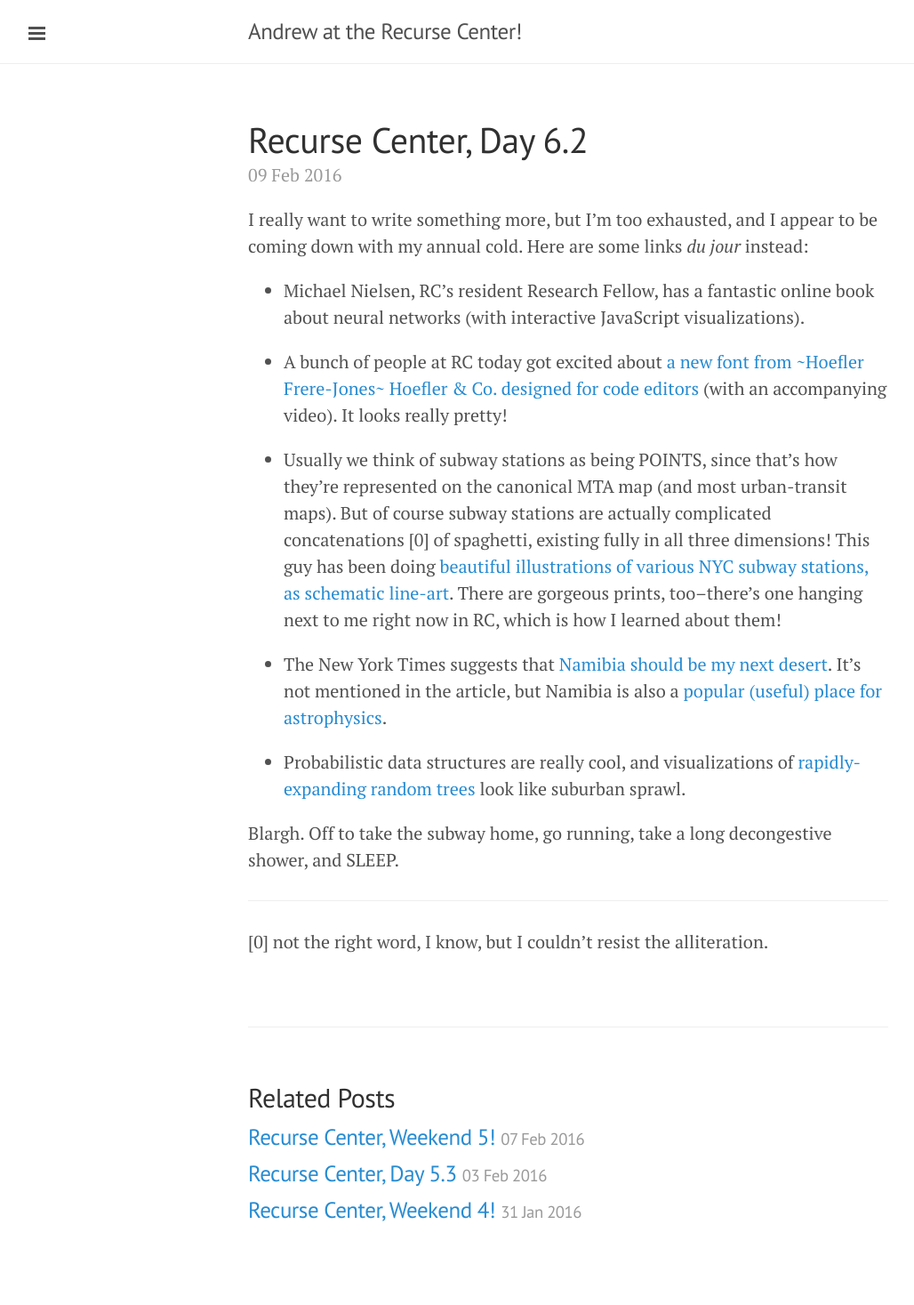
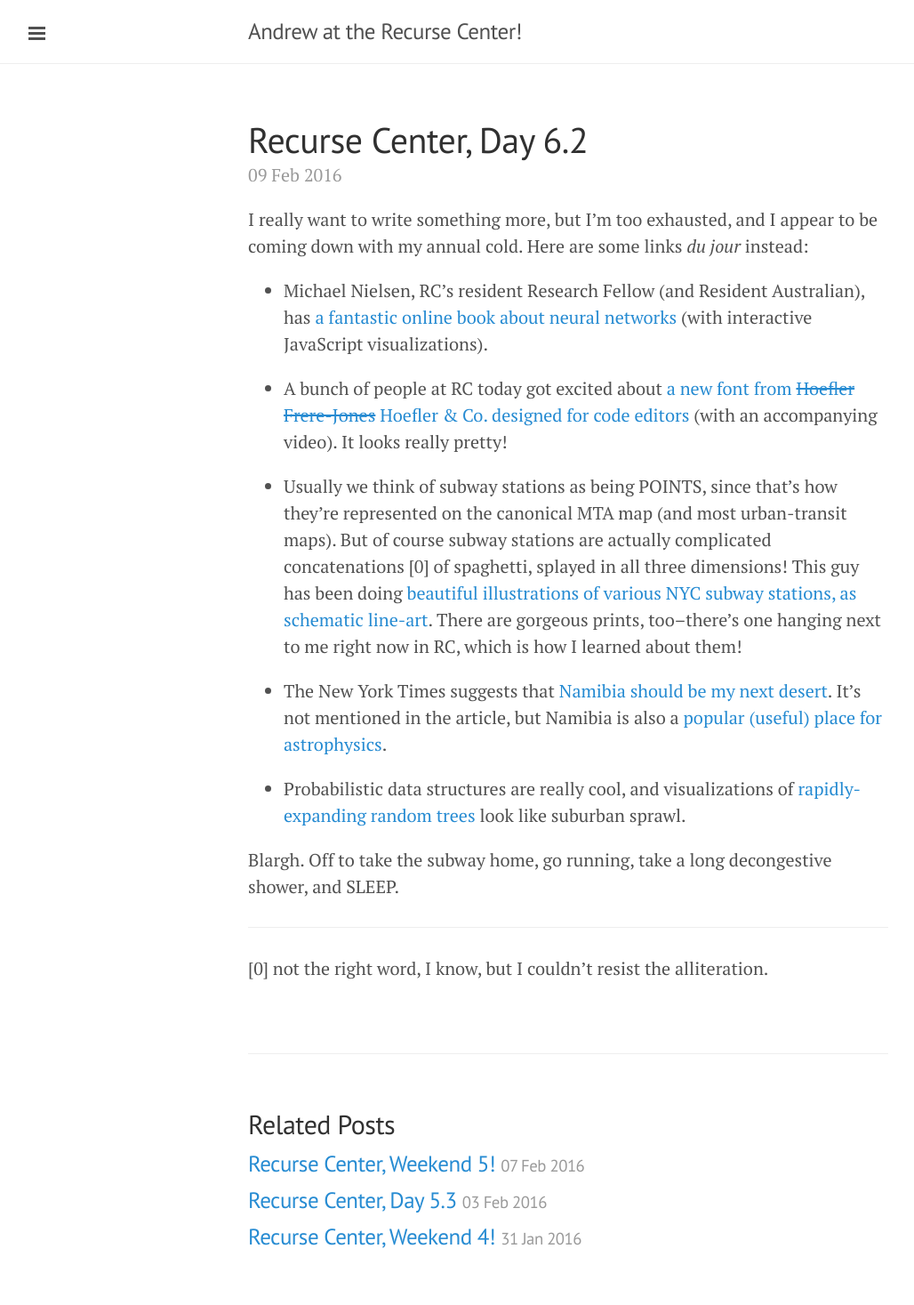
Before and after one commit to amalex5/amalex5.github.io, a Jekyll site: the page built from _posts/2016-02-09-recurse-center-day-6-2.markdown, in a window 1280 px wide. Shown: the whole page at 89% size, without its empty margins (1-1029 px from the left). Built offline with Jekyll 4.4.1, drawn with Linux system fonts in a browser that asks for light colours; before the commit the page ends 1437 px from its top, so only the background shows below that.

Commit message:
Post update: Recurse Center, Day 6.2

```diff
--- a/_posts/2016-02-09-recurse-center-day-6-2.markdown
+++ b/_posts/2016-02-09-recurse-center-day-6-2.markdown
@@ -5,11 +5,11 @@ layout: post
 ---
 I really want to write something more, but I'm too exhausted, and I appear to be coming down with my annual cold. Here are some links *du jour* instead:
 
-- Michael Nielsen, RC's resident Research Fellow, has a fantastic online book about neural networks (with interactive JavaScript visualizations).
+- Michael Nielsen, RC's resident Research Fellow (and Resident Australian), has [a fantastic online book about neural networks](http://neuralnetworksanddeeplearning.com/) (with interactive JavaScript visualizations).
 
-- A bunch of people at RC today got excited about [a new font from ~Hoefler Frere-Jones~ Hoefler & Co. designed for code editors](http://www.typography.com/blog/introducing-operator/) (with an accompanying video). It looks really pretty!
+- A bunch of people at RC today got excited about [a new font from <strike>Hoefler Frere-Jones</strike> Hoefler & Co. designed for code editors](http://www.typography.com/blog/introducing-operator/) (with an accompanying video). It looks really pretty!
 
-- Usually we think of subway stations as being POINTS, since that's how they're represented on the canonical MTA map (and most urban-transit maps). But of course subway stations are actually complicated concatenations [0] of spaghetti, existing fully in all three dimensions! This guy has been doing [beautiful illustrations of various NYC subway stations, as schematic line-art](http://www.projectsubwaynyc.com/gallery/). There are gorgeous prints, too–there's one hanging next to me right now in RC, which is how I learned about them!
+- Usually we think of subway stations as being POINTS, since that's how they're represented on the canonical MTA map (and most urban-transit maps). But of course subway stations are actually complicated concatenations [0] of spaghetti, splayed in all three dimensions! This guy has been doing [beautiful illustrations of various NYC subway stations, as schematic line-art](http://www.projectsubwaynyc.com/gallery/). There are gorgeous prints, too–there's one hanging next to me right now in RC, which is how I learned about them!
 
 - The New York Times suggests that [Namibia should be my next desert](http://www.nytimes.com/2016/01/31/travel/namibia-tour-road-trip.html). It's not mentioned in the article, but Namibia is also a [popular (useful) place for astrophysics](https://en.wikipedia.org/wiki/Category:Astronomical_observatories_in_Namibia).
 
```
